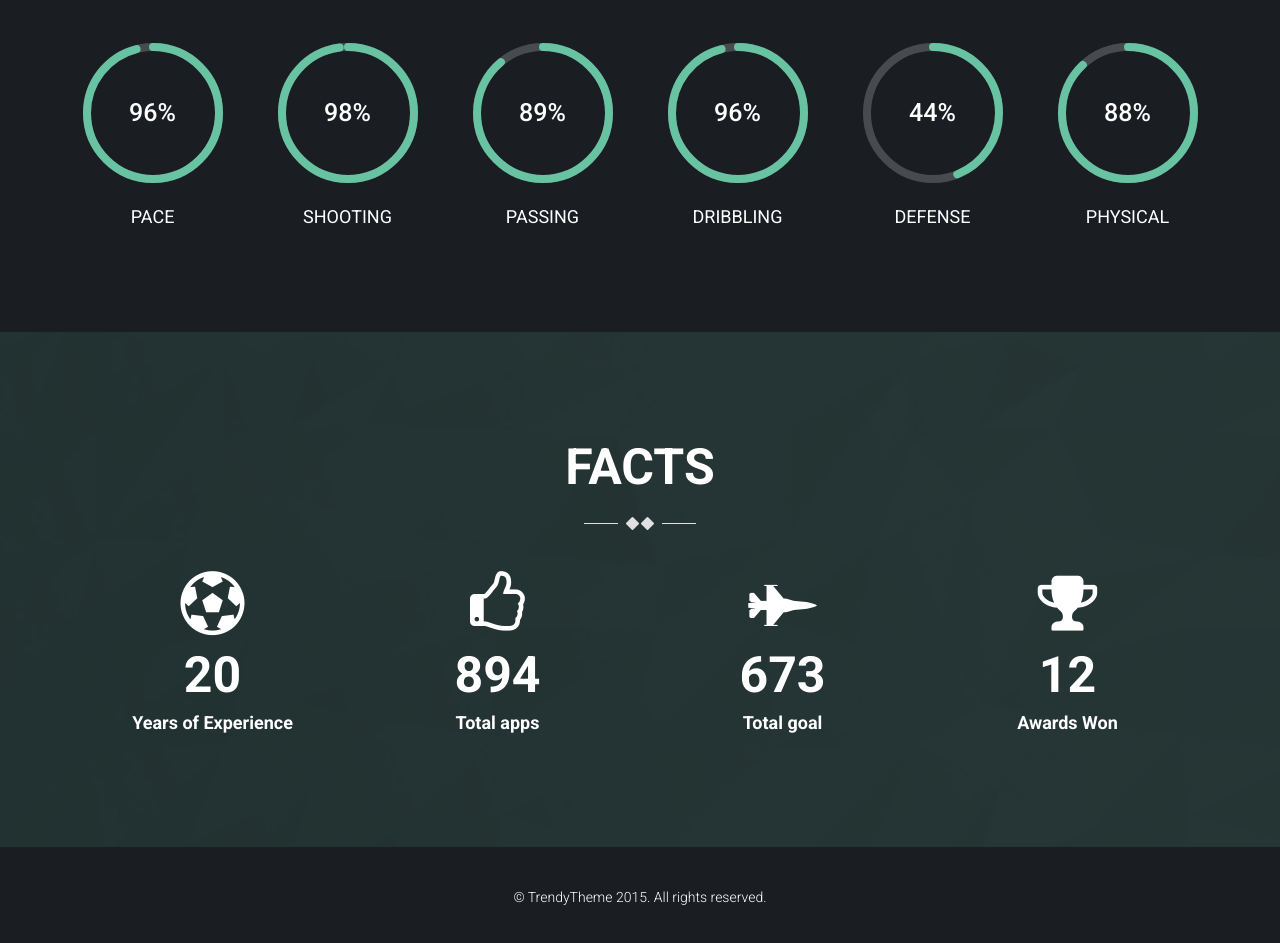
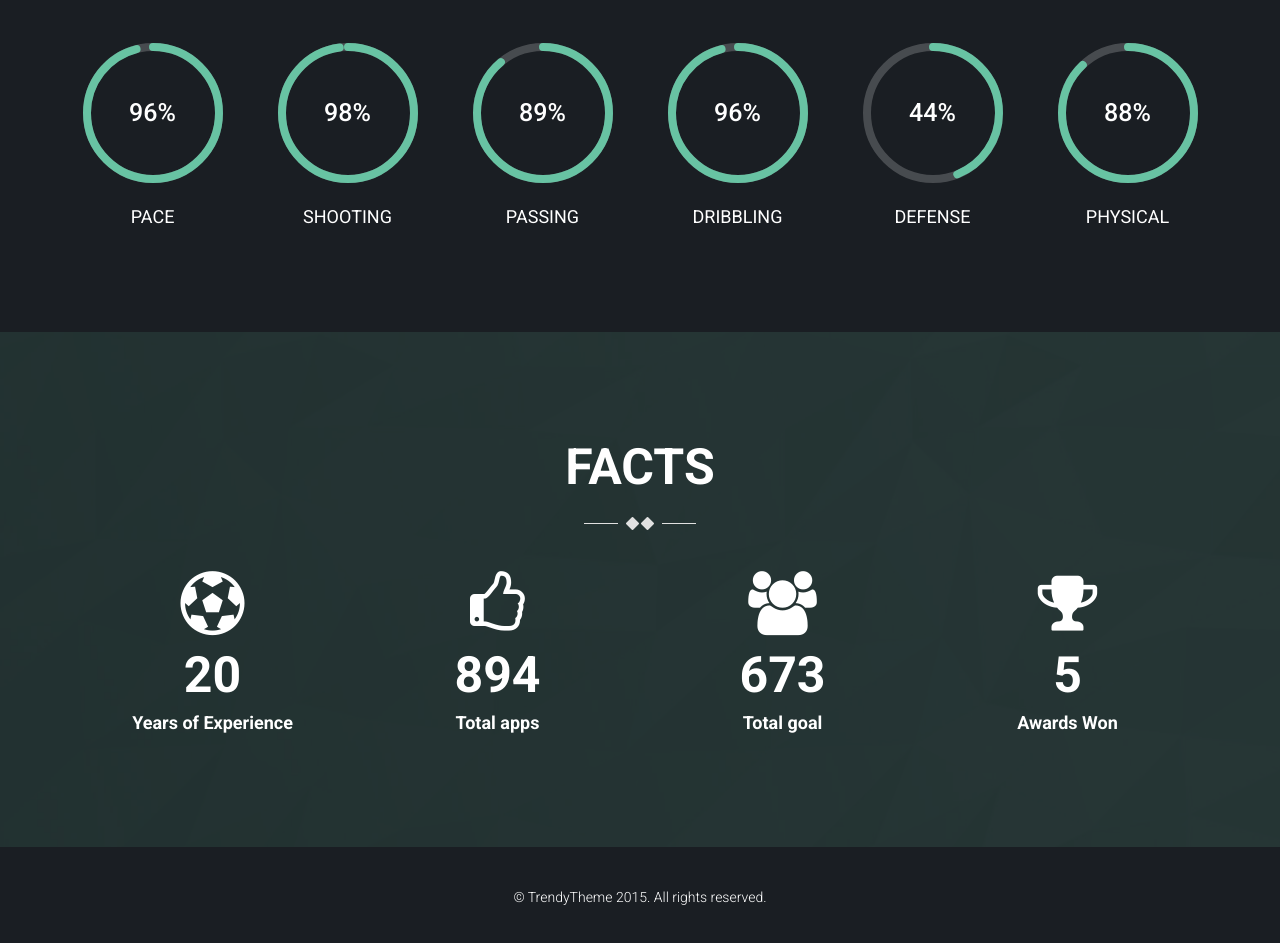
Before and after one commit to BlueAlisz/2021M4_02, a plain HTML site: page mod-iamx/index.html in a window 1280 px wide. Shown: the part 2106-3049 px from the top of the page. Drawn offline with Linux system fonts and the light colour scheme; some packages are replaced by stand-ins of ours; a script that the page names is missing.

Commit message:
test branch

```diff
--- a/mod-iamx/index.html
+++ b/mod-iamx/index.html
@@ -253,13 +253,13 @@
                   <p>Total apps</p>
                 </div>
                 <div class="col-sm-3 col-xs-6">
-                  <i class="fa fa-fighter-jet"></i>
+                  <i class="fa fa-users"></i>
                   <h3 class="timer">673</h3>
                   <p>Total goal</p>
                 </div>
                 <div class="col-sm-3 col-xs-6">
                   <i class="fa fa-trophy"></i>
-                  <h3 class="timer">12</h3>
+                  <h3 class="timer">5</h3>
                   <p>Awards Won</p>
                 </div>
               </div><!-- /count-wrap -->
```
